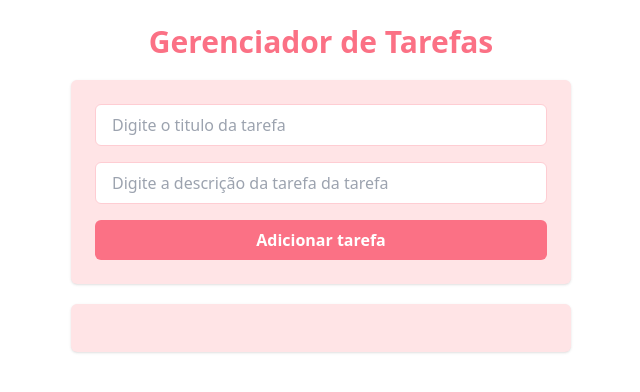
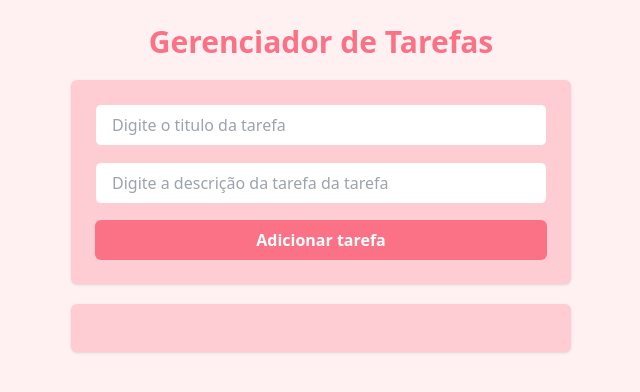
Before and after one commit to Amanda093/Gerenciador-De-Tarefas, a React (Vite) app: page / in a window 1280 px wide. Shown: the top 392 px of the page, without its empty margins (319-959 px from the left). Built offline with nearby package versions, Linux system fonts and the light colour scheme.

Commit message:
modifiquei as cores

```diff
--- a/src/App.jsx
+++ b/src/App.jsx
@@ -47,7 +47,7 @@ function App() {
   }
 
   return (
-    <div className="w-screen h-screen flex justify-center p-6 flex flex-auto">
+    <div className="w-screen h-screen flex justify-center p-6 bg-rose-50 flex flex-auto">
       <div className="w-[500px] space-y-5">
         <Title>Gerenciador de Tarefas</Title>
         <AddTask onAddTaskSubmit={onAddTaskSubmit} />
--- a/src/components/AddTask.jsx
+++ b/src/components/AddTask.jsx
@@ -5,7 +5,7 @@ function AddTask({ onAddTaskSubmit }) {
   const [description, setDescription] = useState("");
 
   return (
-    <div className="space-y-4 p-6 bg-rose-100  rounded-md shadow flex flex-col">
+    <div className="space-y-4 p-6 bg-rose-200 rounded-md shadow flex flex-col">
       <input
         type="text"
         value={title}
@@ -36,4 +36,5 @@ function AddTask({ onAddTaskSubmit }) {
     </div>
   );
 }
+
 export default AddTask;
--- a/src/components/Tasks.jsx
+++ b/src/components/Tasks.jsx
@@ -13,7 +13,7 @@ function Tasks({ tasks, onTaskClick, onDeleteTaskClick }) {
   }
 
   return (
-    <ul className="space-y-4 p-6 bg-rose-100  rounded-md shadow">
+    <ul className="space-y-4 p-6 bg-rose-200 rounded-md shadow">
       {tasks.map((task) => (
         <li key={task.id} className="flex gap-2 group ">
           <button
--- a/src/components/Title.jsx
+++ b/src/components/Title.jsx
@@ -3,4 +3,5 @@ function Title({ children }) {
     <h1 className="text-3xl text-rose-400 font-bold text-center">{children}</h1>
   );
 }
+
 export default Title;
--- a/src/pages/TaskPage.jsx
+++ b/src/pages/TaskPage.jsx
@@ -10,7 +10,7 @@ function TaskPage() {
   const description = searchParams.get("description");
 
   return (
-    <div className="h-screen w-screen p-6">
+    <div className="h-screen w-screen p-6  bg-rose-50">
       <div className="w-[500px] mx-auto space-y-4">
         <div className="flex justify-center relative mb-6">
           <button
@@ -23,7 +23,7 @@ function TaskPage() {
           <Title>Detalhes da Tarefa</Title>
         </div>
 
-        <div className="bg-rose-100 p-4 rounded-md">
+        <div className="bg-rose-200 p-4 rounded-md">
           <h2 className="text-xl font-bold  text-rose-700 ">{title}</h2>
           <p className="text-rose-600 text-lg break-words">{description}</p>
         </div>
```
